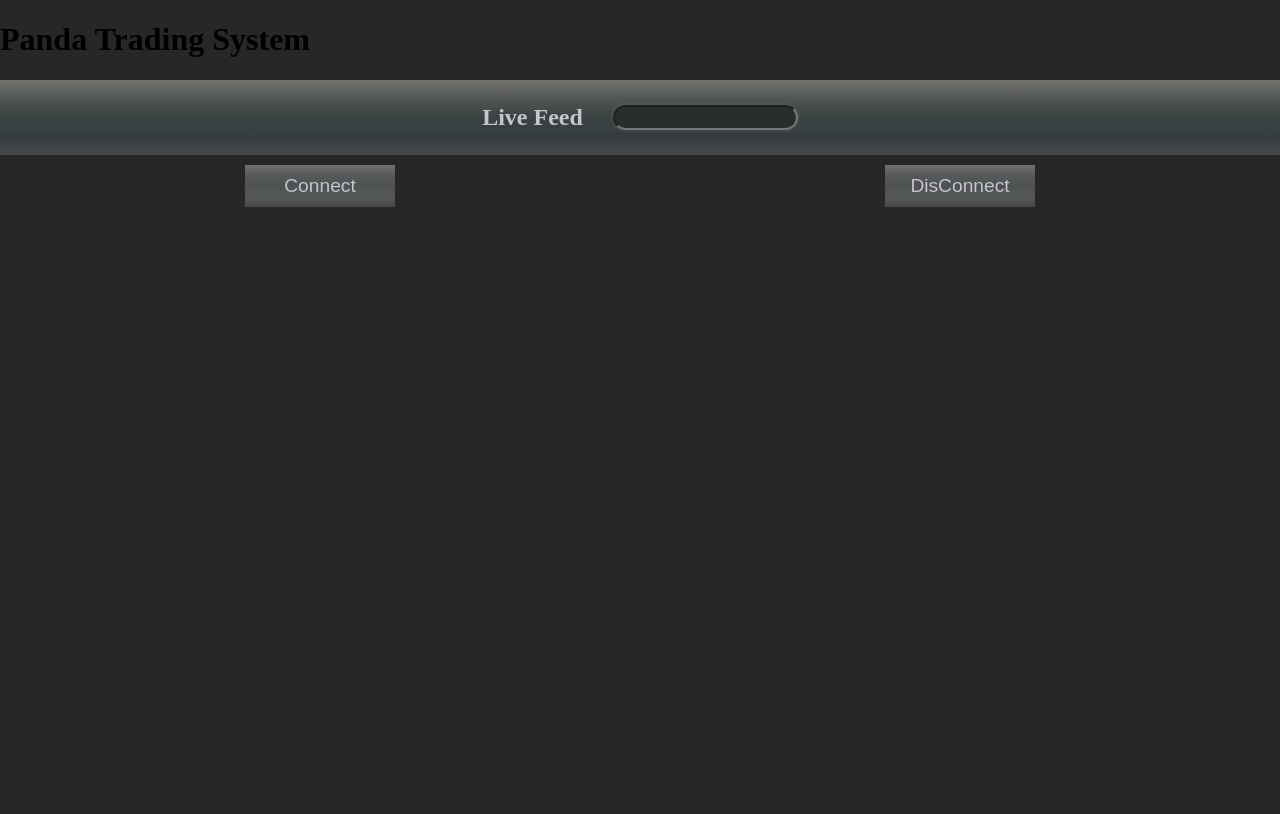
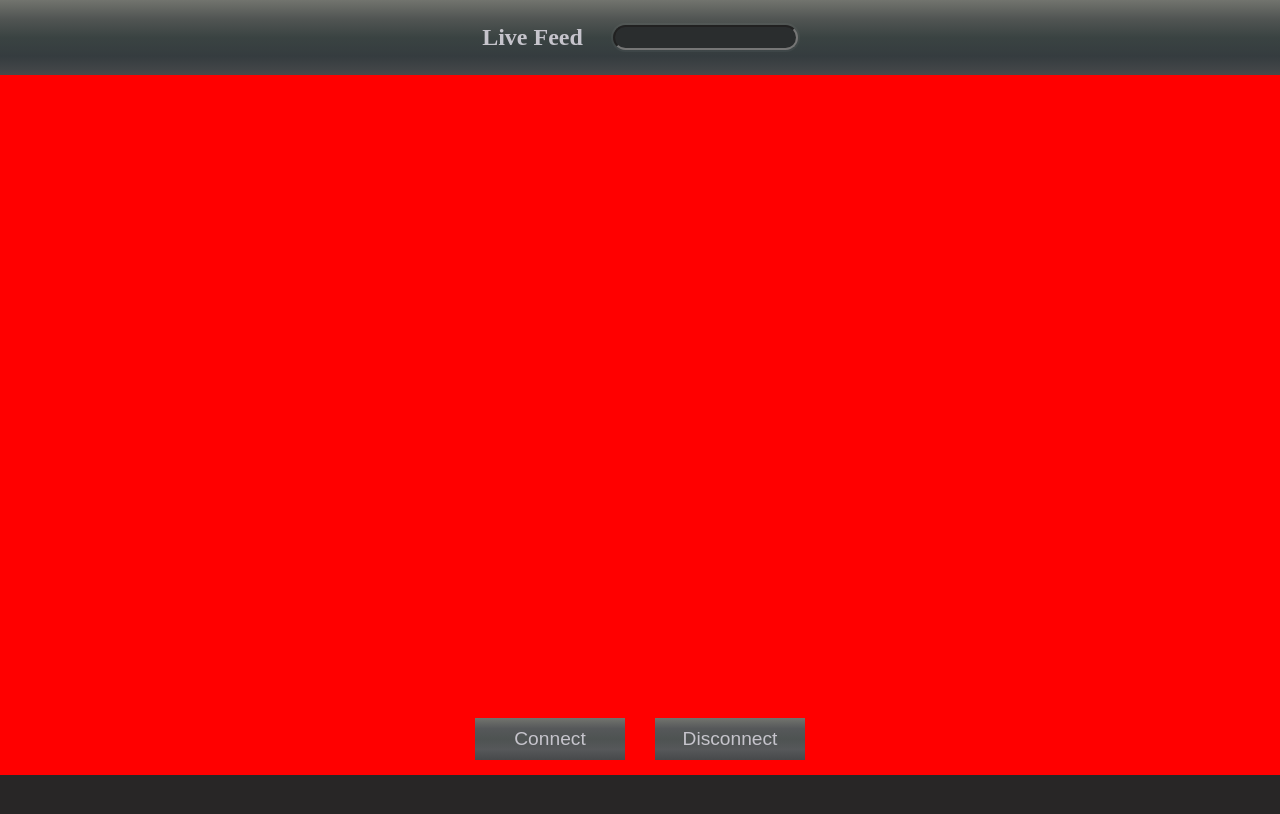
Before and after one commit to ShaniRom/socket-assets-task-pandats, a website built with Vite: page index.html in a window 1280 px wide. Built offline with nearby package versions, Linux system fonts and the light colour scheme.

Commit message:
css
Giving index.html classes for CSS

```diff
--- a/index.html
+++ b/index.html
@@ -1,28 +1,33 @@
 <!doctype html>
 <html lang="en">
+
 <head>
   <meta charset="UTF-8" />
   <meta name="viewport" content="width=device-width, initial-scale=1.0" />
 
   <title>Socket Assets Test</title>
 </head>
+
 <body>
 
   <!--    Required for socket.io client (Mandatory for task) to be imported as TS module,
           You can use the following tag and global "io" variable instead
       <script src="https://cdnjs.cloudflare.com/ajax/libs/socket.io/1.7.3/socket.io.js"></script>-->
 
-    <div>
-      <h1>Panda Trading System</h1>
-      <header class="header_top"><h3 class="header_top--text" >Live Feed</h3> <input type="search" class="header_top--searchBar" ></header>
+  <div class="floatingPage">
+    <header class="header_top">
+      <h3 class="header_top--text">Live Feed</h3> <input type="search" class="header_top--searchBar">
+    </header>
 
-      <div> </div>
+    <div class="renderedData">
       <div id="rootPresentedData"></div>
-    <div class="bottom_buttons">
-      <button  id="connectButton" class="button_connect" > Connect</button>
-      <button id="disconnectButton" class="button_disconnect"> DisConnect</button>
     </div>
   </div>
+    <div class="bottom_buttons">
+      <button id="connectButton" class="button_connect"> Connect</button>
+      <button id="disconnectButton" class="button_disconnect"> Disconnect</button>
+    </div>
+
 
   <script>
     window.global ||= window;
@@ -31,4 +36,5 @@
 
   <script type="module" src="/src/main.ts"></script>
 </body>
+
 </html>
--- a/src/style.css
+++ b/src/style.css
@@ -15,7 +15,7 @@ body {
     #515553,
     #72746e
   );
-  margin-bottom: 10px;
+
   align-items: center;
 }
 .header_top--text {
@@ -31,15 +31,22 @@ input[type="search"] {
 
 }
 
+.renderedData{
+  width:100%;
+  height:700px;
+  background-color: red;
+}
+
 .bottom_buttons {
   position: sticky;
   bottom: 0;
   display: flex;
   flex-direction: row;
-  justify-content: space-around;
+  column-gap: 30px;
+  justify-content: center;
 }
 
-.bottom_buttons > button {
+button {
   font-size: 120%;
   color: #c6c4cc;
   width: 150px;
```
Lines whose indentation alone changed are shown as unchanged.
